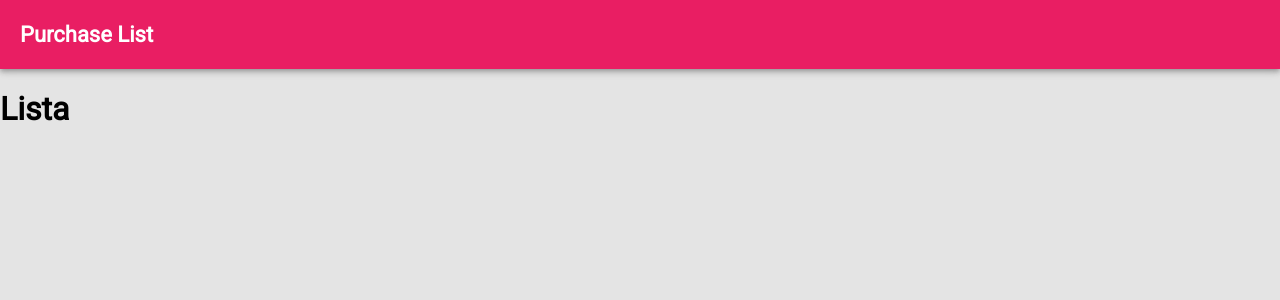
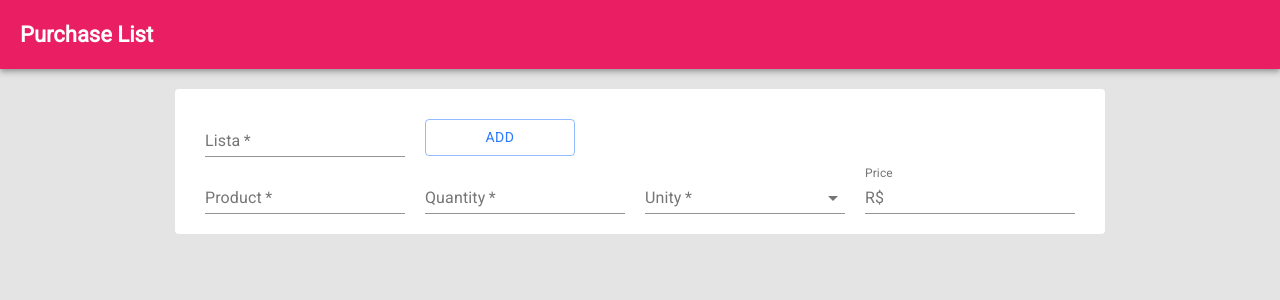
Before and after one commit to RicardoBrito1938/Purchase-List, a React (Create React App) app: page /list in a window 1280 px wide. Shown: the top 300 px of the page. Built offline with nearby package versions, Linux system fonts and the light colour scheme.

Commit message:
form input

```diff
--- /dev/null
+++ b/src/createList/List.css
@@ -0,0 +1,17 @@
+.form-container {
+    display: flex;
+    flex-direction: column;
+    background-color: #fff;
+    padding: 20px;
+    border-radius: 4px;
+}
+
+.form-row > div {
+    min-width: 200px;
+    margin: 0px 10px;
+}
+
+.form-row button {
+    margin: 10px;
+    width: 150px;
+}
--- a/src/createList/index.js
+++ b/src/createList/index.js
@@ -1,7 +1,68 @@
 import React from 'react';
 
-const createList = () => {
-    return <h1>Lista</h1>;
-};
+import {TextField, MenuItem, InputAdornment, Button} from '@material-ui/core';
+
+import './List.css';
+
+const units = ['kg', 'lt', 'un'];
+
+const createList = () => (
+    <div className="page-container">
+        <form className="form-container">
+            <div className="form-row">
+                <TextField
+                    label="Lista"
+                    name="list"
+                    value={''}
+                    onChange={() => {}}
+                    required
+                />
+                <Button variant="outlined" color="secondary">
+                    Add
+                </Button>
+            </div>
+            <div className="form-row">
+                <TextField
+                    label="Product"
+                    name="product"
+                    value={''}
+                    onChange={() => {}}
+                    required
+                />
+                <TextField
+                    label="Quantity"
+                    name="quantity"
+                    value={''}
+                    onChange={() => {}}
+                    required
+                />
+                <TextField
+                    select
+                    label="Unity"
+                    name="unity"
+                    value={''}
+                    onChange={() => {}}
+                    required>
+                    {units.map((option) => (
+                        <MenuItem key="option" value="option">
+                            {option}
+                        </MenuItem>
+                    ))}
+                </TextField>
+                <TextField
+                    label="Price"
+                    name="price"
+                    value={''}
+                    onChange={() => {}}
+                    InputProps={{
+                        startAdornment: (
+                            <InputAdornment position="start">R$</InputAdornment>
+                        ),
+                    }}
+                />
+            </div>
+        </form>
+    </div>
+);
 
 export default createList;
```
